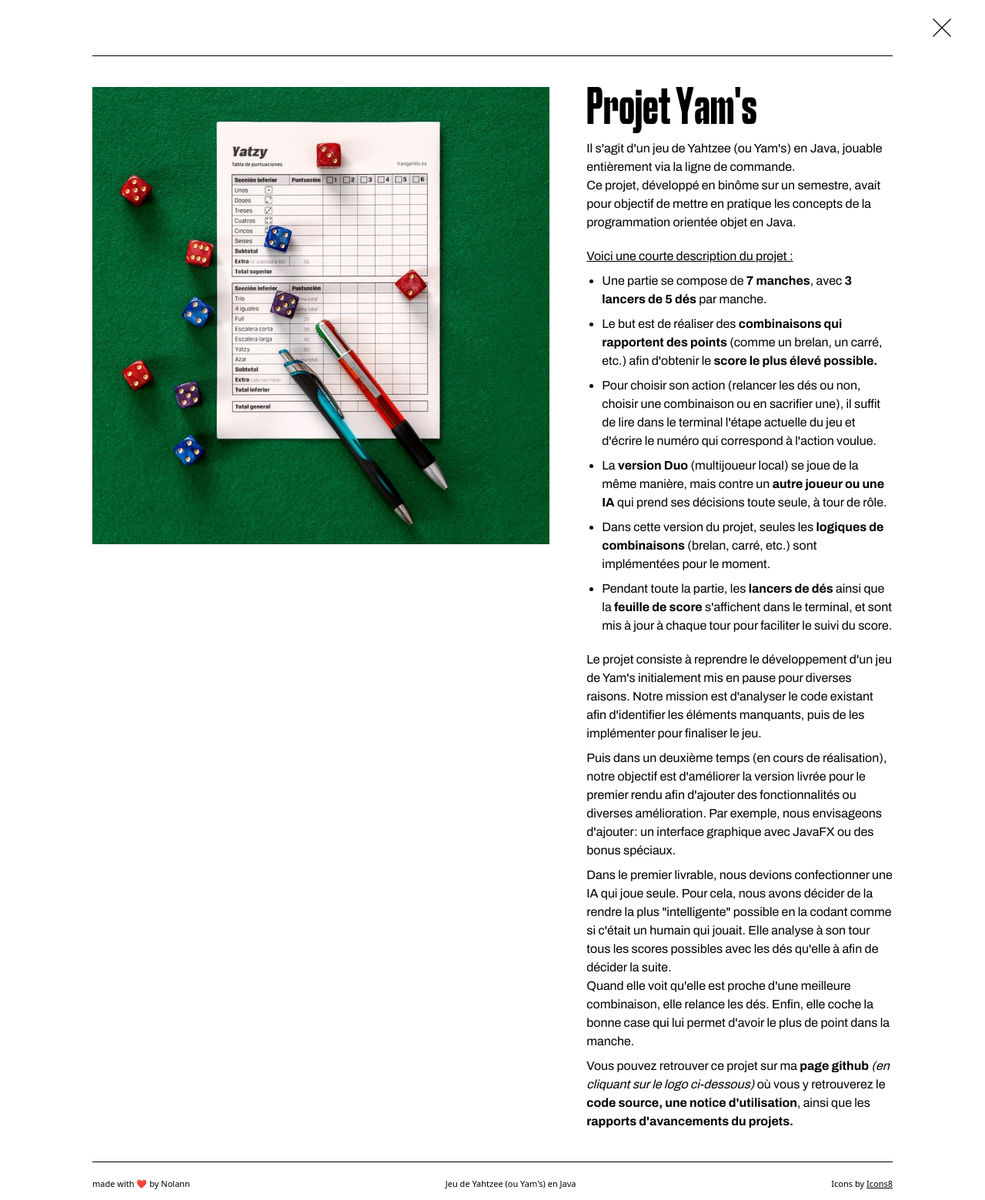
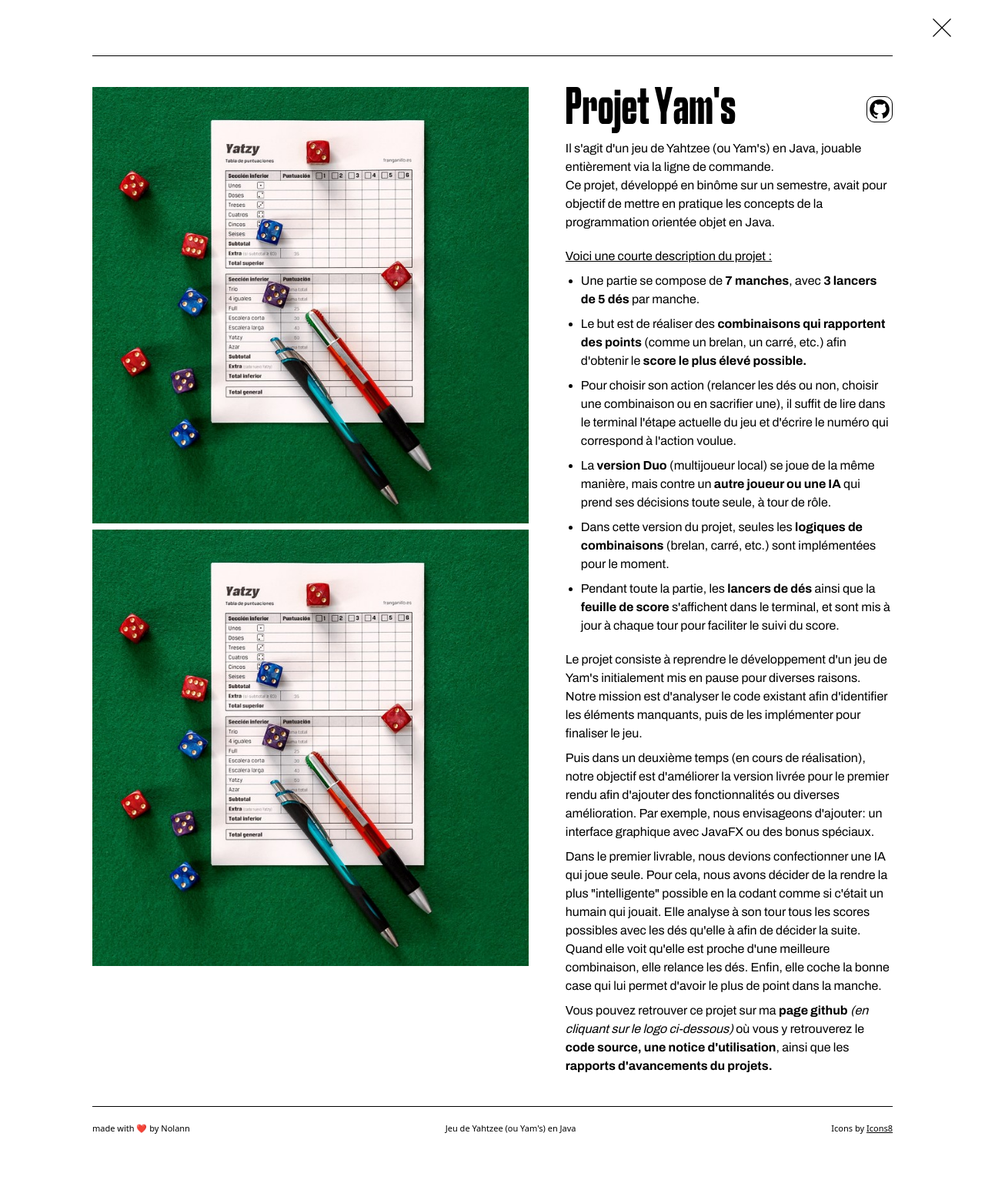
Before and after one commit to Murasakaaa/MyPortfolio, a website: page mainfiles/projects-pages/projects/yams.html in a window 1280 px wide. Shown: the whole page at 77% size. After the commit the page ends 1487 px from the top, so only its background shows below. Drawn offline with Linux system fonts and the light colour scheme.

Commit message:
page-yams
presque finie, il manque les images qu'il faut  changer/ajouter

```diff
--- a/mainfiles/projects-pages/projects/yams.html
+++ b/mainfiles/projects-pages/projects/yams.html
@@ -1,23 +1,30 @@
 <!DOCTYPE html>
-<html lang="en">
+<html lang="fr">
 <head>
     <meta charset="UTF-8">
     <meta name="viewport" content="width=device-width, initial-scale=1.0">
     <title>Projet Yam's</title>
     <link rel="stylesheet" href="../../style.css">
 </head>
-<body>
+<body class="min-h-screen flex flex-col">
     <header class="w-full top-0 flex justify-end p-5 z-6 bg-white">
         <a href="../main.html" class="xl:mr-5"><img src="../../images/icons/icons8-close-32.png" alt="close icon" class="max-sm:w-5 max-sm:h-5"></a>
     </header>
     <hr class="mx-5 mb-5 xl:mx-30 xl:mb-10">
 
-    <main class="flex mx-5 gap-12 xl:mx-30 max-[61.875rem]:flex-col-reverse">
-        <div class="flex-4/7 flex-shrink-0 aspect-square w-full h-full">
-            <img src="../../images/imgp1.jpg" alt="Illustration 1" class="w-full h-full object-cover inset-0">
+    <main class="flex-grow flex mx-5 gap-12 xl:mx-30 max-[61.875rem]:flex-col-reverse">
+        <div class="flex flex-col flex-4/7 gap-2 w-full">
+            <img src="../../images/imgp1.jpg" alt="Illustration 1" class="w-full object-cover">
+            <img src="../../images/imgp1.jpg" alt="Illustration 1" class="w-full object-cover">
         </div>
         <div class="font-archivo text-[1rem] max-sm:text-[0.875rem] flex-3/7">
-            <h1 class="font-schabo2 text-6xl mb-2 max-sm:text-5xl">Projet Yam's</h1>
+            <div class="flex justify-between gap-10 mb-2">
+                <h1 class="font-schabo2 text-6xl max-sm:text-5xl">Projet Yam's</h1>
+                <div class="my-1 sm:my-3">
+                    <a href="https://github.com/Murasakaaa/Yahtzee-game-java" target="_blank"><img src="../../images/icons/icons8-github-32.png" alt="logo github" class=" border rounded-[10px] select-none"></a>
+                </div>
+            </div>
+
             <p>Il s'agit d'un jeu de Yahtzee (ou Yam's) en Java, jouable entièrement via la ligne de commande.</p>
             <p class="mb-5">Ce projet, développé en binôme sur un semestre, avait pour objectif de mettre en pratique les concepts de la programmation orientée objet en Java.</p>
             <p class="mb-2 underline">Voici une courte description du projet :</p>
@@ -47,7 +54,7 @@
     </main>
     <hr class="mx-5 mt-5 xl:mx-30 xl:mt-10">
 
-    <footer class="flex mx-10 py-3 xl:mx-30 justify-between">
+    <footer class="flex mx-5 pb-2 sm:py-3 xl:mx-30 justify-between">
         <p class="pt-2 text-[0.6875rem] max-sm:text-[0.5625rem]">made with ❤️ by Nolann</p>
         <p class="pt-2 text-[0.6875rem] max-sm:text-[0.5625rem]">Jeu de Yahtzee (ou Yam's) en Java</p>
         <p class="pt-2 text-[0.6875rem] max-sm:text-[0.5625rem]">Icons by <a target="_blank" href="https://icones8.fr/icons" class="underline hover:text-green-700">Icons8</a></p>
--- a/package.json
+++ b/package.json
@@ -3,7 +3,6 @@
   "version": "1.0.0",
   "main": "tailwind.config.js",
   "scripts": {
-    "test": "echo \"Error: no test specified\" && exit 1",
     "dev": "tailwindcss -i ./input.css -o ./mainfiles/style.css --watch --optimize"
   },
   "keywords": [],
```
Also changed, not shown: mainfiles/projects-pages/main.html (+8 -7 lines), mainfiles/images/icons/icons8-github-32.png (added), mainfiles/images/icons/seniorchat.svg (added), mainfiles/style.css.
